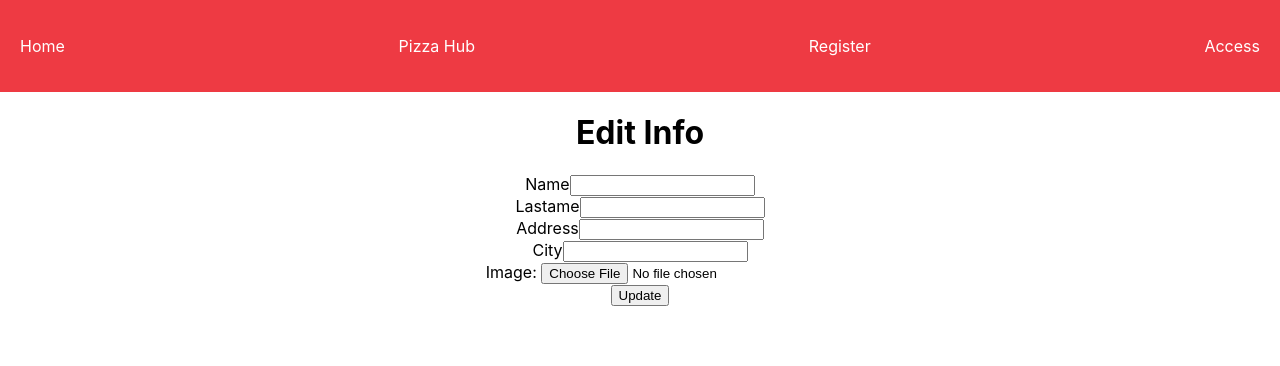
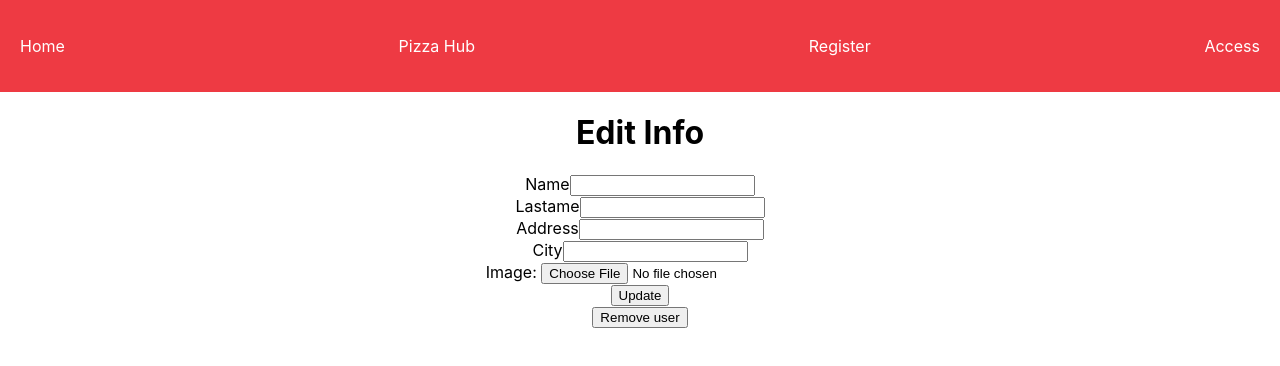
Before and after one commit to patovuichard/pizza-hub-client, a React (Create React App) app: page /user/edit in a window 1280 px wide. Shown: the top 366 px of the page. Built offline with nearby package versions, Linux system fonts and the light colour scheme; no server answers.

Commit message:
remove user from DB, destroy and logout

```diff
--- a/src/pages/user/EditUser.jsx
+++ b/src/pages/user/EditUser.jsx
@@ -1,10 +1,14 @@
-import { useState } from "react";
+import { useContext, useState } from "react";
+import { AuthContext } from "../../context/auth.context";
 import { useNavigate } from "react-router-dom";
 import { uploadImageService } from "../../services/upload.services.js";
-import { updateOneUser } from "../../services/user.services.js";
+import { removeOneUser, updateOneUser } from "../../services/user.services.js";
 
 function EditUser() {
+
   const navigate = useNavigate();
+
+  const { isLoggedIn, authenticateUSer } = useContext(AuthContext)
 
   const [firstNameInput, setFirstNameInput] = useState("");
   const [lastNameInput, setLastNameInput] = useState("");
@@ -44,19 +48,28 @@ function EditUser() {
   };
 
   const handleSubmit = async (e) => {
-    e.preventDefault()
+    e.preventDefault();
     const updateUser = {
       firstName: firstNameInput,
       lastName: lastNameInput,
       imageUrl: imageUrl,
       address: address,
       city: city,
+    };
+    try {
+      await updateOneUser(updateUser);
+      navigate("/user");
+    } catch (error) {
+      navigate("/error");
     }
+  };
+
+  const handleRemoveUser = async (req, res, next) => {
     try {
-
-      const response = await updateOneUser(updateUser)
-      console.log(response)
-      navigate("/user")
+      await removeOneUser()
+      localStorage.removeItem("authToken")
+      authenticateUSer()
+      navigate("/")
     } catch (error) {
       navigate("/error")
     }
@@ -122,6 +135,7 @@ function EditUser() {
         <br />
         <button type="submit">Update</button>
       </form>
+      <button onClick={() => handleRemoveUser() }>Remove user</button>
     </div>
   );
 }
--- a/src/services/user.services.js
+++ b/src/services/user.services.js
@@ -12,8 +12,13 @@ const updateOneUser = (updateUser) => {
   return service.patch("/user", updateUser)
 }
 
+const removeOneUser = () => {
+  return service.delete("/user")
+}
+
 export {
   getAllPizzerias,
   getUserData,
-  updateOneUser
+  updateOneUser,
+  removeOneUser
 }
```
